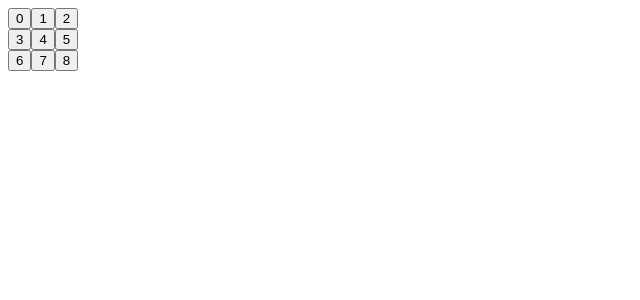
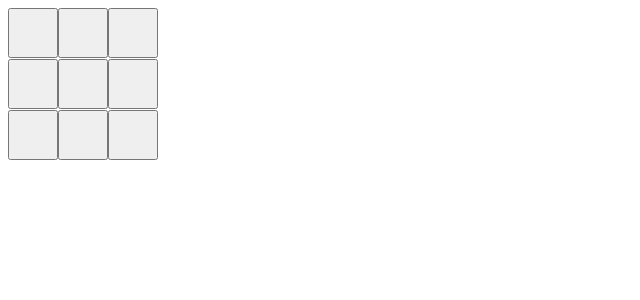
Before and after one commit to EdisonBenavides/proyect_TicTacToe, a React (Vite) app in the folder React-ticTacToe/: page / in a window 1280 px wide. Shown: the top 300 px of the page, without its empty margins (0-640 px from the left). Built offline with nearby package versions, Linux system fonts and the light colour scheme.

Commit message:
Se agrega la funcionalidad de que cuando se haga click se coloque 'X' en la cuadrícula

```diff
--- a/React-ticTacToe/src/App.css
+++ b/React-ticTacToe/src/App.css
@@ -0,0 +1,4 @@
+.square{
+    width: 50px;
+    height: 50px;
+}
--- a/React-ticTacToe/src/App.jsx
+++ b/React-ticTacToe/src/App.jsx
@@ -1,24 +1,35 @@
-function Square({ value }) {
-  return <button className="square">{value}</button>
+import { useState } from "react";
+import "./App.css"
+
+function Square() {
+  const [value, setValue] = useState(null);
+
+  function handleClick(){
+    setValue('X');
+  }
+
+  return(
+    <button className="square" onClick={handleClick}>{value}</button>
+  );
 }
 
 export default function Board(){
   return(
     <>
       <div className="board-row">
-        <Square value={0} />
-        <Square value={1} />
-        <Square value={2} />
+        <Square />
+        <Square />
+        <Square />
       </div>
       <div className="board-row">
-        <Square value={3} />
-        <Square value={4} />
-        <Square value={5} />
+        <Square />
+        <Square />
+        <Square />
       </div>
       <div className="board-row">
-        <Square value={6} />
-        <Square value={7} />
-        <Square value={8} />
+        <Square />
+        <Square />
+        <Square />
       </div>
     </>
   );
```
